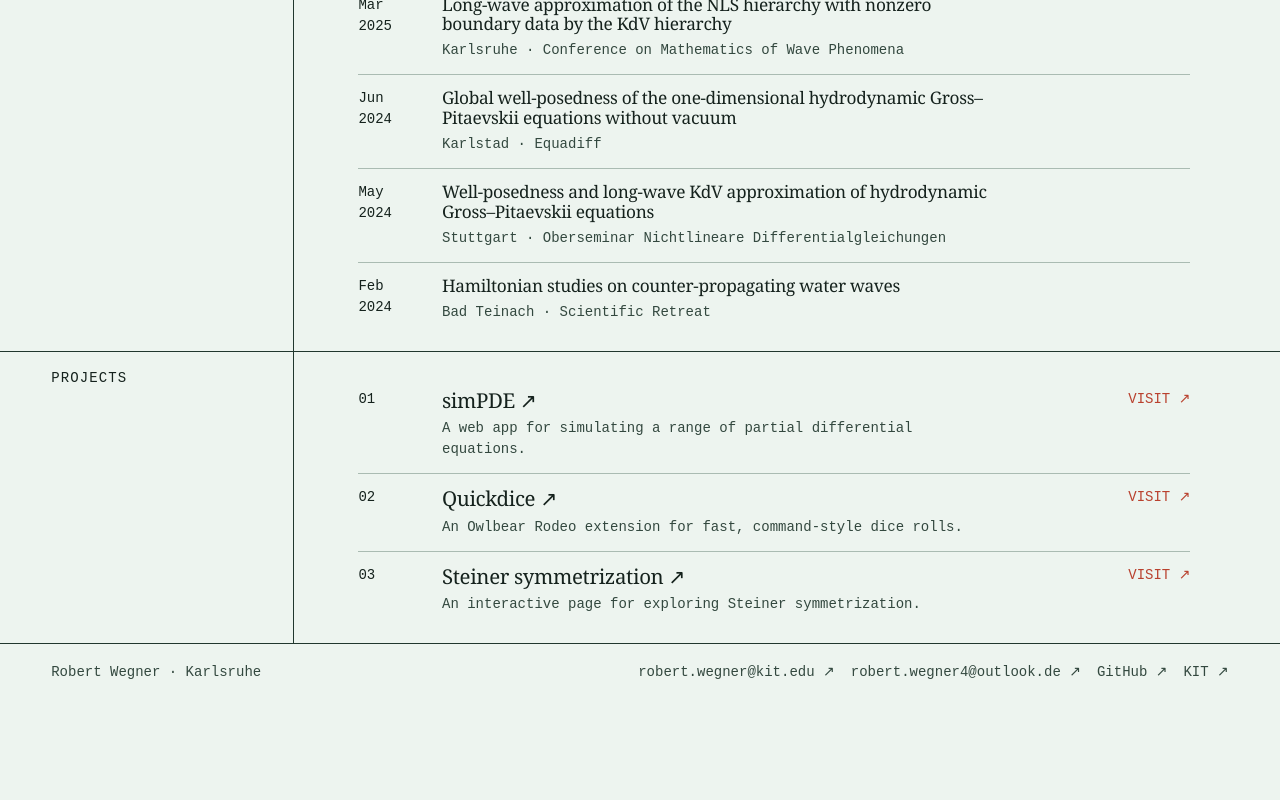
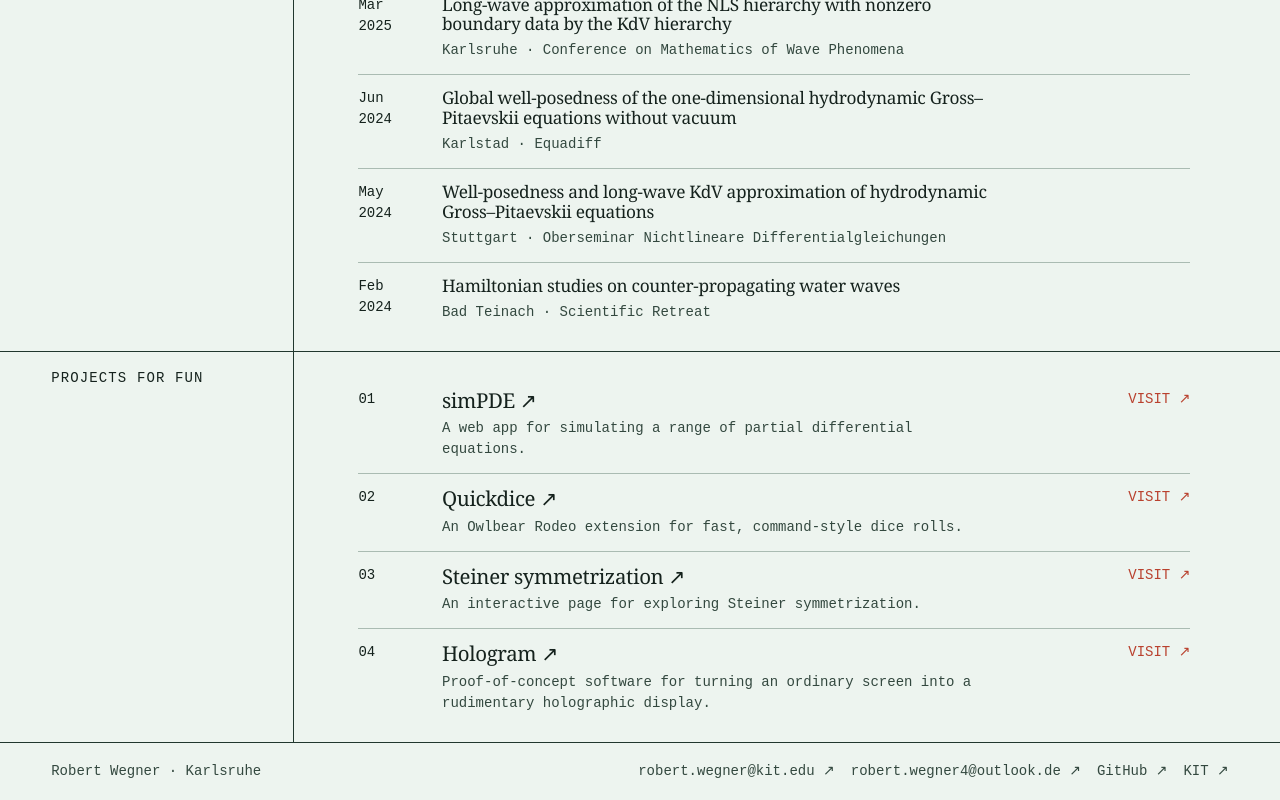
Before and after one commit to Robert-Wegner/Robert-Wegner.github.io, a Next.js app: page / in a window 1280 px wide. Shown: the part 1358-2158 px from the top of the page. Before the commit the page ends 2059 px from the top, so only its background shows below. Built offline with nearby package versions, Linux system fonts and the light colour scheme.

Commit message:
Rename fun projects section and add hologram

```diff
--- a/app/page.tsx
+++ b/app/page.tsx
@@ -78,6 +78,7 @@ const projects: Item[] = [
   { year: '01', title: 'simPDE ↗', detail: 'A web app for simulating a range of partial differential equations.', links: [{ label: 'Visit', href: 'https://robert-wegner.github.io/simpde/' }] },
   { year: '02', title: 'Quickdice ↗', detail: 'An Owlbear Rodeo extension for fast, command-style dice rolls.', links: [{ label: 'Visit', href: 'https://github.com/Robert-Wegner/quickdice' }] },
   { year: '03', title: 'Steiner symmetrization ↗', detail: 'An interactive page for exploring Steiner symmetrization.', links: [{ label: 'Visit', href: 'https://robert-wegner.github.io/steiner-symmetrization/' }] },
+  { year: '04', title: 'Hologram ↗', detail: 'Proof-of-concept software for turning an ordinary screen into a rudimentary holographic display.', links: [{ label: 'Visit', href: 'https://github.com/Robert-Wegner/hologram' }] },
 ];
 
 const talks: Item[] = [
@@ -146,7 +147,7 @@ export default function Home() {
       </section>
 
       <section className="section" id="projects">
-        <p className="section-label">Projects</p>
+        <p className="section-label">Projects for fun</p>
         <div className="publication-list">
           {projects.map((project) => (
             <article className="publication other-entry" key={project.title}>
--- a/public/index.html
+++ b/public/index.html
@@ -106,7 +106,7 @@
       </section>
 
       <section class="section" id="projects">
-        <p class="section-label">Projects</p>
+        <p class="section-label">Projects for fun</p>
         <div class="publication-list">
           <article class="publication other-entry">
             <span class="year">01</span>
@@ -120,6 +120,10 @@
             <span class="year">03</span>
             <div><h2><a href="https://robert-wegner.github.io/steiner-symmetrization/">Steiner symmetrization ↗</a></h2><p>An interactive page for exploring Steiner symmetrization.</p></div>
           </article>
+          <article class="publication other-entry">
+            <span class="year">04</span>
+            <div><h2><a href="https://github.com/Robert-Wegner/hologram">Hologram ↗</a></h2><p>Proof-of-concept software for turning an ordinary screen into a rudimentary holographic display.</p></div>
+          </article>
         </div>
       </section>
     </main>
```
